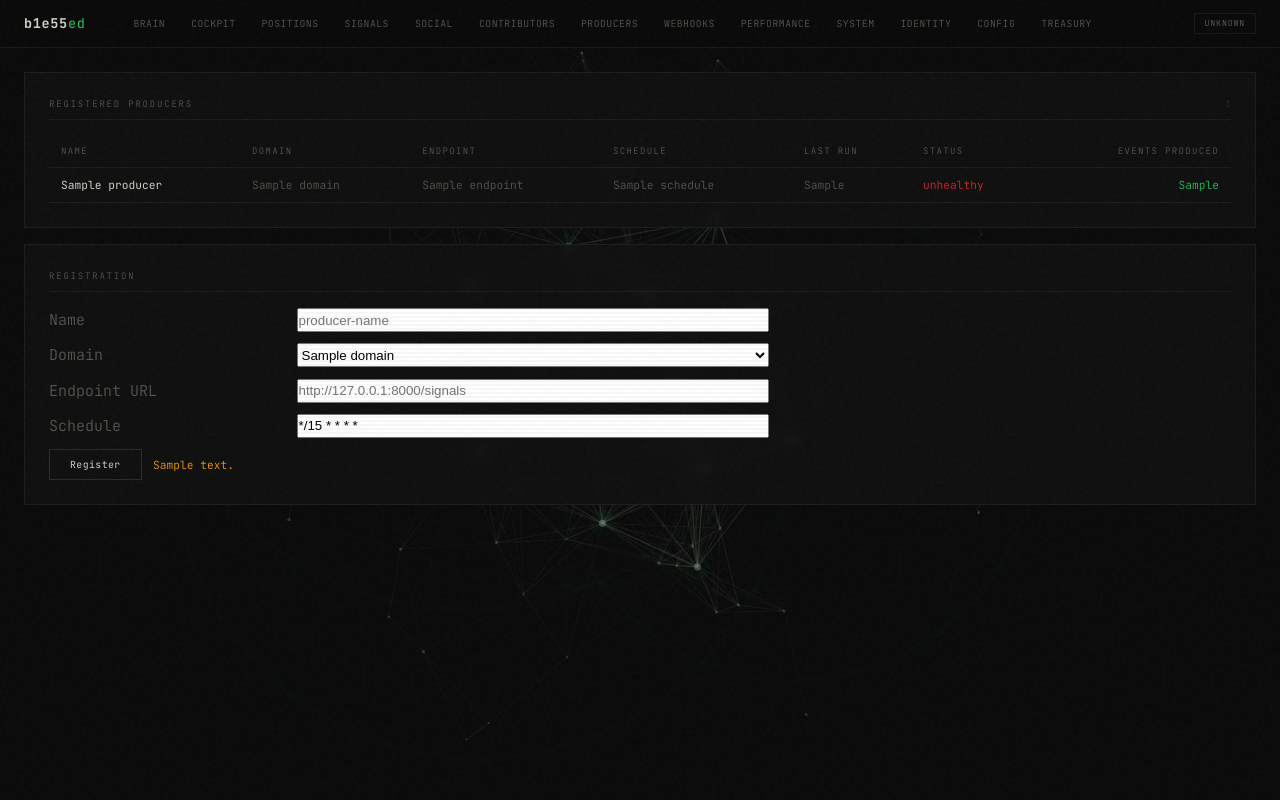
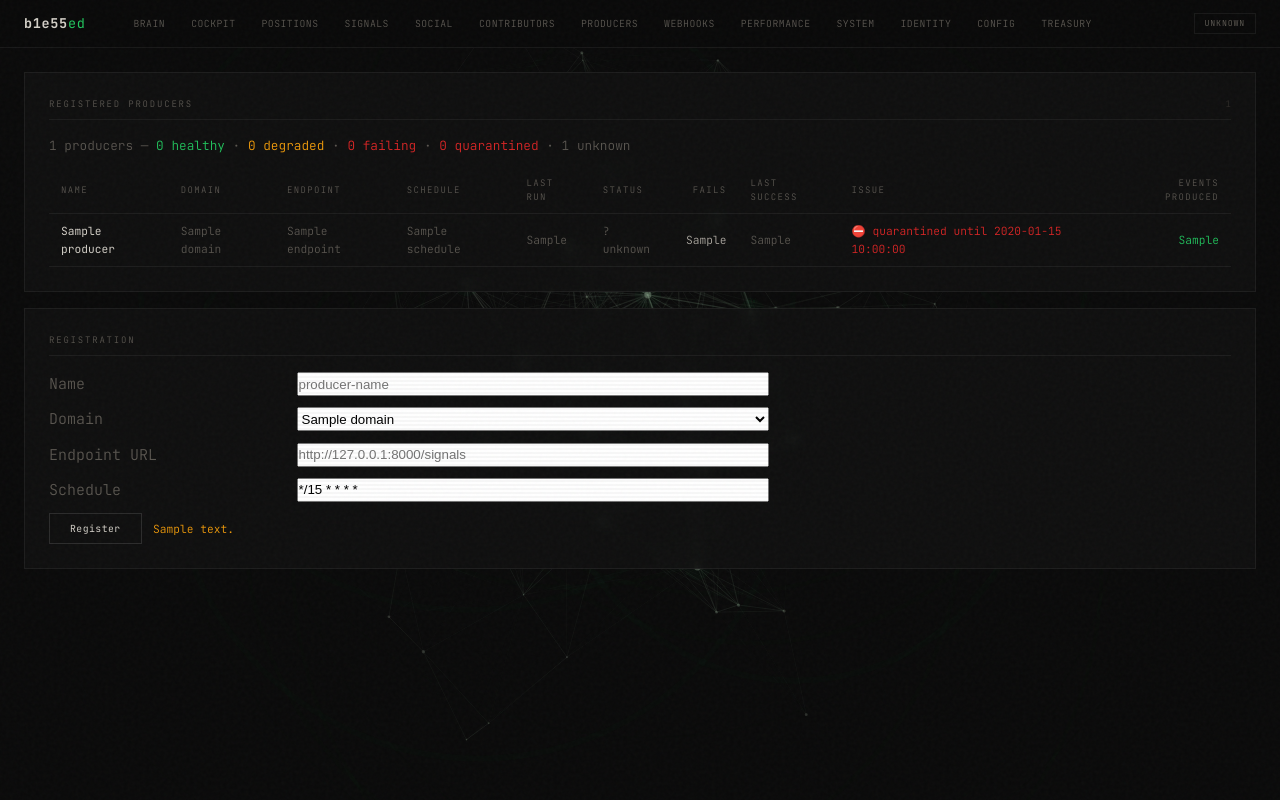
Before and after one commit to P-U-C/b1e55ed, a Python web app: template dashboard/templates/producers.html in a window 1280 px wide. Run offline with Jinja, Linux system fonts and the light colour scheme; the template is opened without the code that fills it: most values are stand-ins (such as "Sample title", 1, 10 or a date in 2020).

Commit message:
feat: producer health status + failure details on producers page

```diff
--- a/dashboard/templates/producers.html
+++ b/dashboard/templates/producers.html
@@ -13,6 +13,19 @@
     </div>
 
     {% if producers %}
+    {% set healthy_count = producers | selectattr('status', 'equalto', 'healthy') | list | length %}
+    {% set degraded_count = producers | selectattr('status', 'equalto', 'degraded') | list | length %}
+    {% set failing_count = producers | selectattr('status', 'equalto', 'failing') | list | length %}
+    {% set quarantined_count = producers | selectattr('status', 'equalto', 'quarantined') | list | length %}
+    {% set unknown_count = producers | length - healthy_count - degraded_count - failing_count - quarantined_count %}
+    <div style="margin-bottom:0.75rem; font-size:0.85rem;" class="text-dim">
+      {{ producers | length }} producers —
+      <span class="text-bull">{{ healthy_count }} healthy</span> ·
+      <span style="color:var(--yellow, #f59e0b);">{{ degraded_count }} degraded</span> ·
+      <span class="text-bear">{{ failing_count }} failing</span> ·
+      <span class="text-bear">{{ quarantined_count }} quarantined</span> ·
+      <span class="text-dim">{{ unknown_count }} unknown</span>
+    </div>
     <table class="data-table">
       <thead>
         <tr>
@@ -22,6 +35,9 @@
           <th>Schedule</th>
           <th>Last Run</th>
           <th>Status</th>
+          <th style="text-align:right;">Fails</th>
+          <th>Last Success</th>
+          <th>Issue</th>
           <th style="text-align:right;">Events Produced</th>
         </tr>
       </thead>
@@ -34,12 +50,29 @@
           <td class="text-dim mono">{{ p.schedule }}</td>
           <td class="text-dim">{{ p.last_run }}</td>
           <td>
-            {% if p.healthy is none %}
-              <span class="text-dim">unknown</span>
-            {% elif p.healthy %}
-              <span class="text-bull">healthy</span>
+            {% if p.status == 'healthy' %}
+              <span class="text-bull">✓ healthy</span>
+            {% elif p.status == 'degraded' %}
+              <span style="color:var(--yellow, #f59e0b);">⚠ degraded</span>
+            {% elif p.status == 'failing' %}
+              <span class="text-bear">✗ failing</span>
+            {% elif p.status == 'quarantined' %}
+              <span class="text-bear">⛔ quarantined</span>
             {% else %}
-              <span class="text-bear">unhealthy</span>
+              <span class="text-dim">? unknown</span>
+            {% endif %}
+          </td>
+          <td style="text-align:right;{% if p.consecutive_failures > 0 %} color:var(--bear, #ef4444);{% endif %}">{{ p.consecutive_failures }}</td>
+          <td class="text-dim">{{ p.last_success }}</td>
+          <td style="font-size:0.75rem;">
+            {% if p.quarantined_until %}
+              <span class="text-bear mono">⛔ quarantined until {{ p.quarantined_until }}</span>
+            {% elif p.last_error %}
+              <span class="text-bear mono">{{ p.last_error[:60] }}{% if p.last_error | length > 60 %}…{% endif %}</span>
+            {% elif p.consecutive_failures > 0 %}
+              <span style="color:var(--yellow, #f59e0b);">⚠️ {{ p.consecutive_failures }} consecutive failures</span>
+            {% else %}
+              <span class="text-dim">—</span>
             {% endif %}
           </td>
           <td style="text-align:right;" class="data-live">{{ p.events_produced }}</td>
```
Also changed, not shown: dashboard/producers.py (+43 -3 lines).
